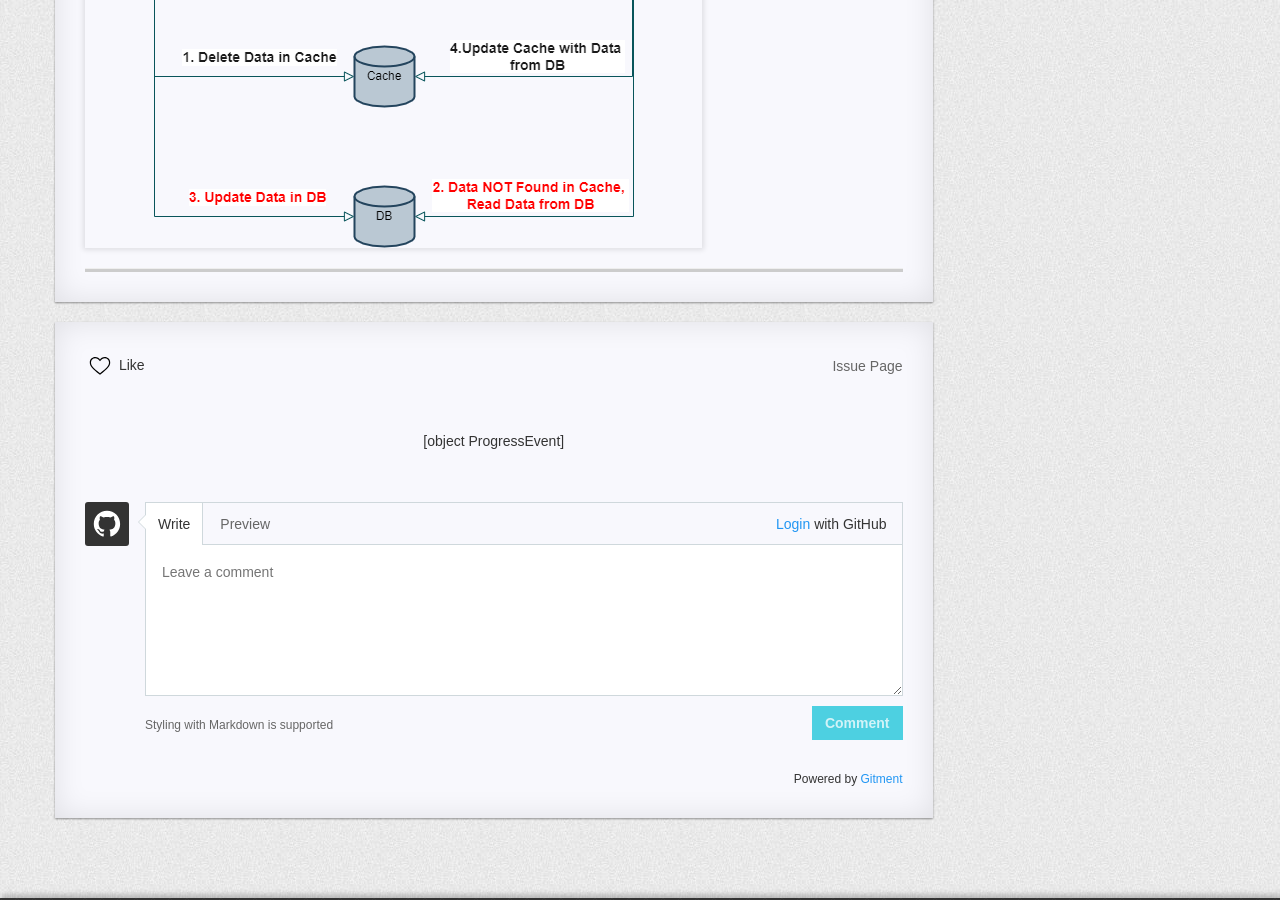
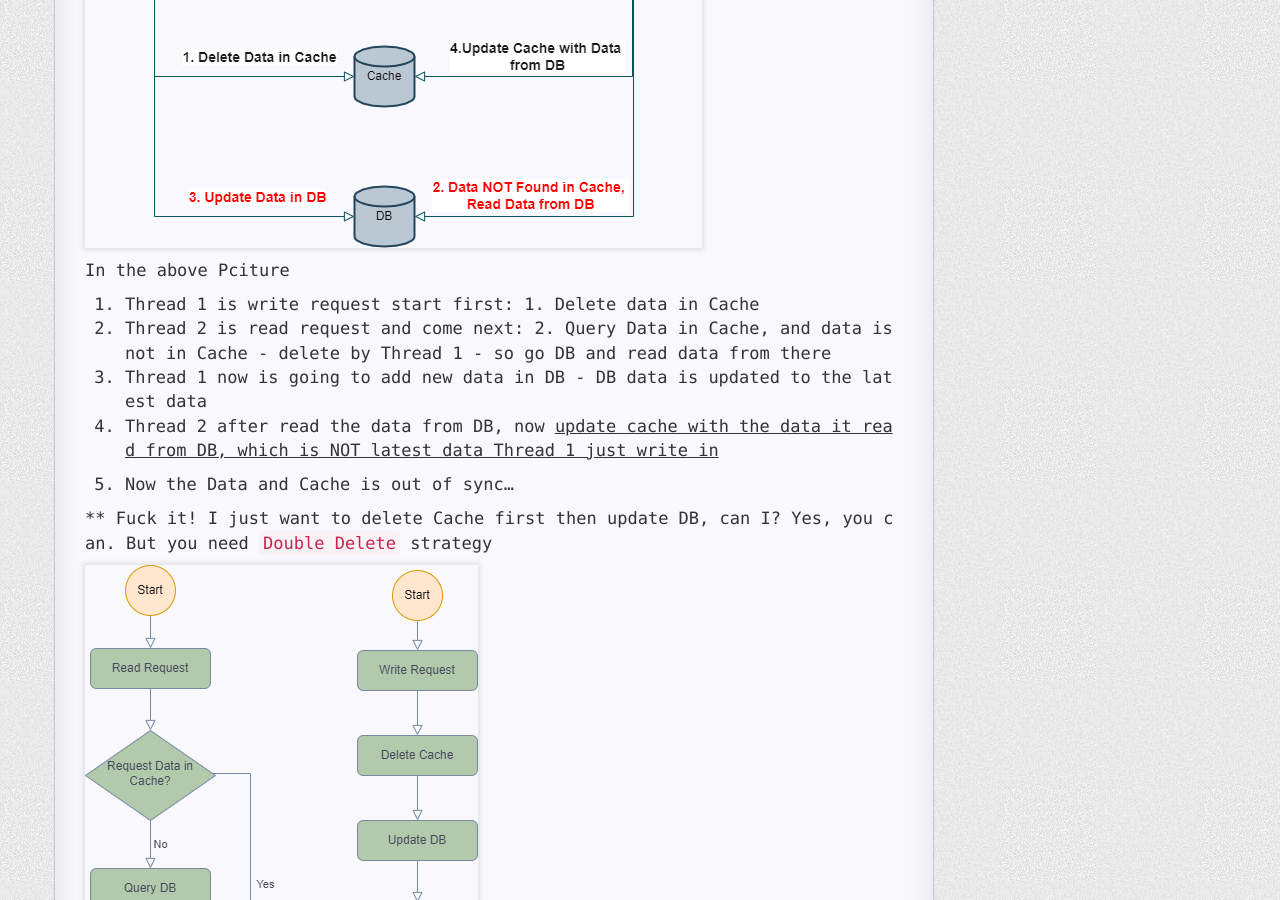
Before and after one commit to R0NGSH3N/r0ngsh3n.github.io, a Jekyll site: the page built from _posts/2020-03-25-cache-db-data-synchronize-policy-review.md, in a window 1280 px wide and 900 px high, scrolled down 2316 px. Built offline with Jekyll 4.4.1, drawn with Linux system fonts in a browser that asks for light colours; nearby versions of some CDN libraries; comment, search, counter and statistics services are not loaded; a style sheet for code colours, icons or effects is not loaded.

Commit message:
update new picture

```diff
--- a/_posts/2020-03-25-cache-db-data-synchronize-policy-review.md
+++ b/_posts/2020-03-25-cache-db-data-synchronize-policy-review.md
@@ -58,5 +58,19 @@ To ensure the `Final Consistency` between Cache and DB, We have following Cache
 
 ** Why delete database __first__, not Cache data?
 
+![picture 2](https://r0ngsh3n.github.io/static/img/../../../../../static/img/cache-aside-erro1.drawio.png)
 
-![picture 2](https://r0ngsh3n.github.io/static/img/../../../../../static/img/cache-aside-erro1.drawio.png)
+In the above Pciture
+
+1. Thread 1 is write request start first: 1. Delete data in Cache
+2. Thread 2 is read request and come next: 2. Query Data in Cache, and data is not in Cache - delete by Thread 1 - so go DB and read data from there
+3. Thread 1 now is going to add new data in DB - DB data is updated to the latest data
+4. Thread 2 after read the data from DB, now <u>update cache with the data it read from DB, which is NOT latest data Thread 1 just write in</u>
+
+5. Now the Data and Cache is out of sync...
+
+** Fuck it! I just want to delete Cache first then update DB, can I?
+Yes, you can. But you need `Double Delete` strategy
+
+
+![picture 3](https://r0ngsh3n.github.io/static/img/../../../../../static/img/double-delete-cache.drawio.png)
```
Also changed, not shown: static/img/double-delete-cache.drawio.png (added).
